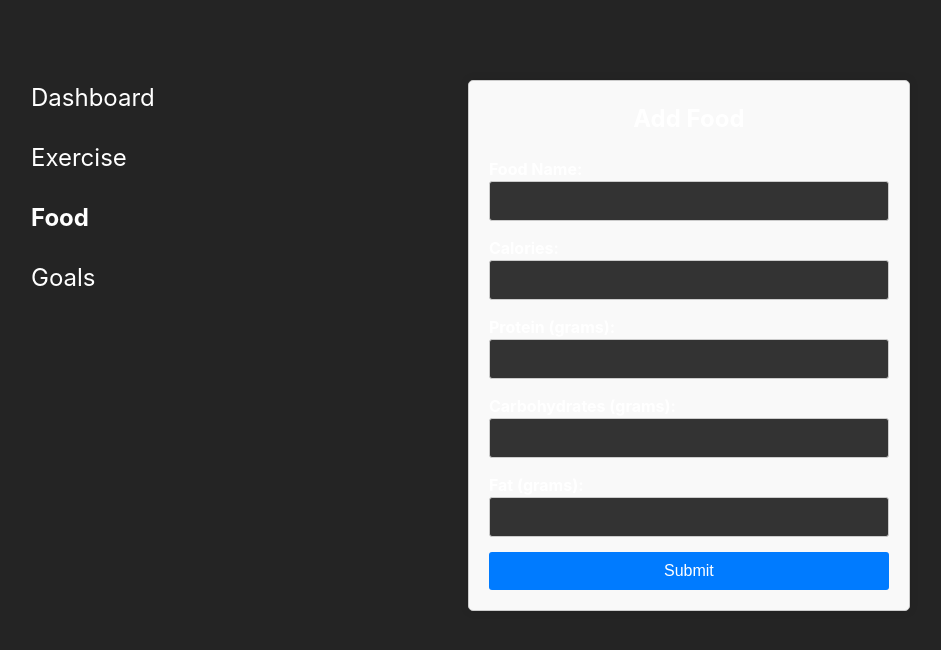
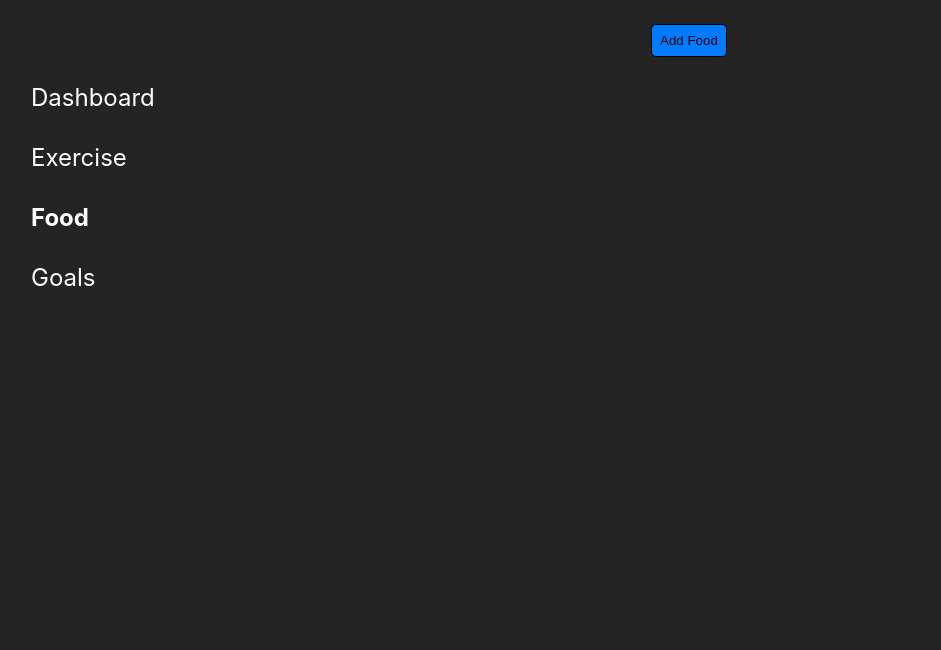
Before and after one commit to Kesharvani/pulse-fit, a React (Vite) app: page /food in a window 1280 px wide. Shown: the top 650 px of the page, without its empty margins (33-974 px from the left). Built offline with nearby package versions, Linux system fonts and the light colour scheme.

Commit message:
feat:added modal for food

```diff
--- a/src/pages/food/FoodTracking.css
+++ b/src/pages/food/FoodTracking.css
@@ -8,7 +8,7 @@
     border: 1px solid #ccc;
     border-radius: 5px;
     box-shadow: 0 0 10px rgba(0, 0, 0, 0.1);
-    background-color: #f9f9f9;
+    background-color: #242424;
 }
 
 /* Style the form */
@@ -53,3 +53,36 @@ button[type="submit"] {
 button[type="submit"]:hover {
     background-color: #0056b3;
 }
+.food_modal_btn{
+    background-color: #007bff;
+    padding: 0.5rem;
+    border-radius: 0.3rem;
+    border: 1px solid black;
+}
+.food_container{
+    display: flex;
+    flex-direction: column;
+    gap: 2rem;
+    align-items: center;
+    width: 100%;
+}
+.food_card_container{
+    display: flex;
+    gap: 3rem;
+    justify-content: center;
+    flex-wrap: wrap;
+    width: 100%;
+}
+
+.food_card{
+    width: 300px;
+    height: 240px;
+    border: 1px solid white;
+    display: flex;
+    flex-direction: column;
+    align-items: center;
+    border-radius: 0.4rem;
+    box-shadow: 0 0 10px rgba(0, 0, 0, 0.1);
+    background-color: #f9f9f9;
+    color: black;
+}
--- a/src/pages/food/FoodTracking.jsx
+++ b/src/pages/food/FoodTracking.jsx
@@ -2,9 +2,12 @@ import "./FoodTracking.css";
 import React, { useState } from "react";
 import { useDispatch, useSelector } from "react-redux";
 import { postFoodActionCreator } from "../redux/actions/action";
+import Modal from "react-modal";
+import { AiOutlineClose } from "react-icons/ai";
 export default function FoodTracking() {
-  const data = useSelector((state) => state.food);
+  const food = useSelector((state) => state.food);
   const dispatch = useDispatch();
+  const [modalIsOpen, setIsOpen] = useState(false);
   const [formObject, setFormObject] = useState({
     foodName: "",
     calories: "",
@@ -16,6 +19,31 @@ export default function FoodTracking() {
     const { name, value } = e.target;
     setFormObject((pre) => ({ ...pre, [name]: value }));
   };
+
+  const customStyles = {
+    content: {
+      top: "50%",
+      left: "50%",
+      right: "auto",
+      bottom: "auto",
+      marginRight: "-50%",
+      transform: "translate(-50%, -50%)",
+      backgroundColor: "#242424",
+    },
+  };
+
+  function openModal() {
+    setIsOpen(true);
+  }
+
+  function afterOpenModal() {
+    // references are now sync'd and can be accessed.
+    subtitle.style.color = "#f00";
+  }
+
+  function closeModal() {
+    setIsOpen(false);
+  }
   const handleFoodSubmit = (e) => {
     e.preventDefault();
     dispatch(postFoodActionCreator(formObject));
@@ -26,9 +54,27 @@ export default function FoodTracking() {
       carbohydrates: "",
       fat: "",
     });
+    closeModal();
   };
   return (
-    <div className="container">
+    <div className="food_container">
+      <div>
+        <button onClick={openModal} className="food_modal_btn">
+          Add Food
+        </button>
+        <Modal
+          isOpen={modalIsOpen}
+          onAfterOpen={afterOpenModal}
+          onRequestClose={closeModal}
+          style={customStyles}
+          contentLabel="Food Modal"
+        >
+          <AiOutlineClose
+            size={32}
+            className="close_icon"
+            onClick={closeModal}
+          />
+          <div className="container" style={{ backgroundColor: "#242424" }}>
             <h2>Add Food</h2>
             <form onSubmit={handleFoodSubmit}>
               <div className="form-group">
@@ -89,5 +135,20 @@ export default function FoodTracking() {
               <button type="submit">Submit</button>
             </form>
           </div>
+        </Modal>
+      </div>
+      <div className="food_card_container">
+        {food?.map((food) => {
+          return (
+            <div className="food_card">
+              <div className="heading">
+                <h3>Food</h3>
+              </div>
+              <div></div>
+            </div>
+          );
+        })}
+      </div>
+    </div>
   );
 }
```
Lines whose indentation alone changed are shown as unchanged.
